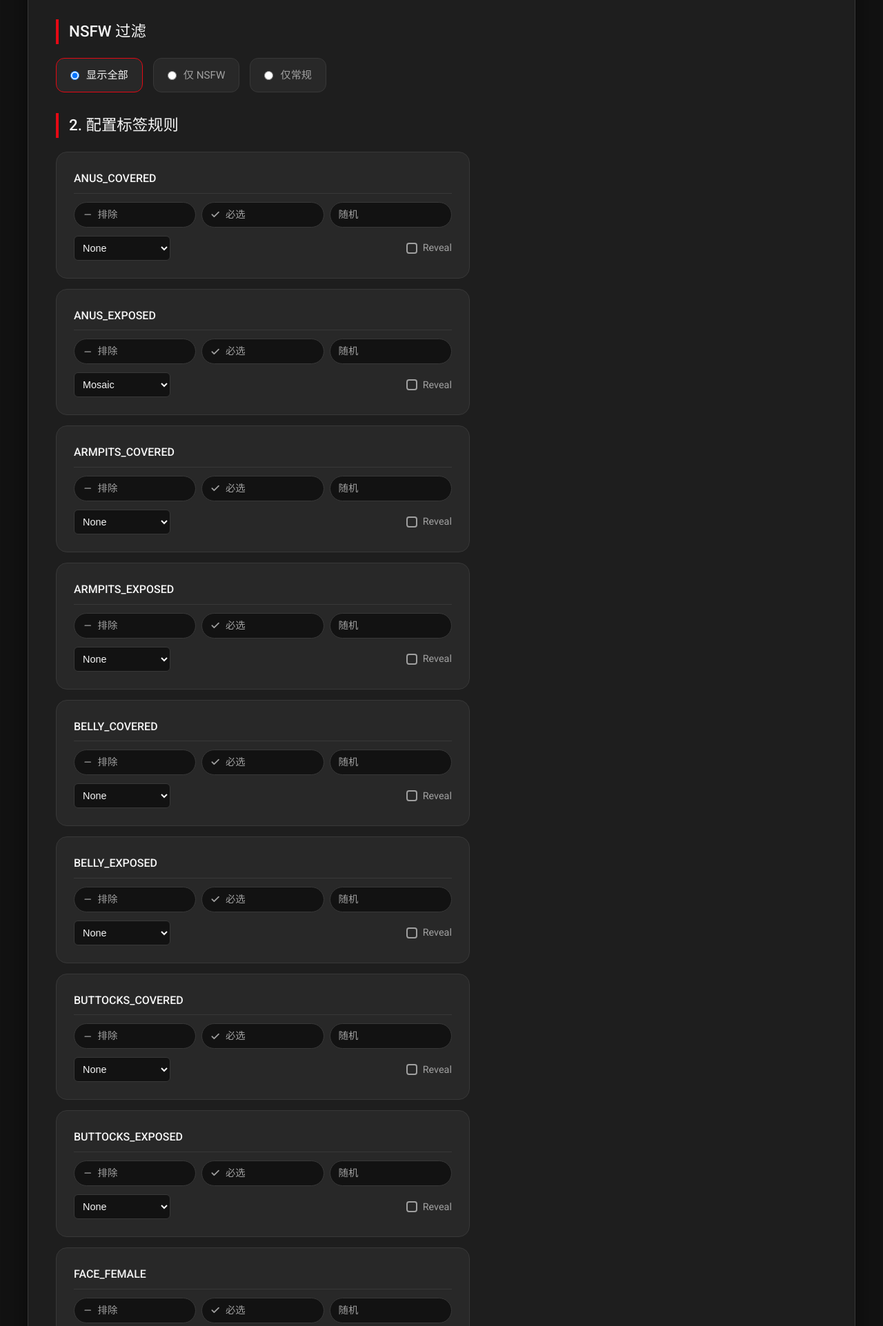
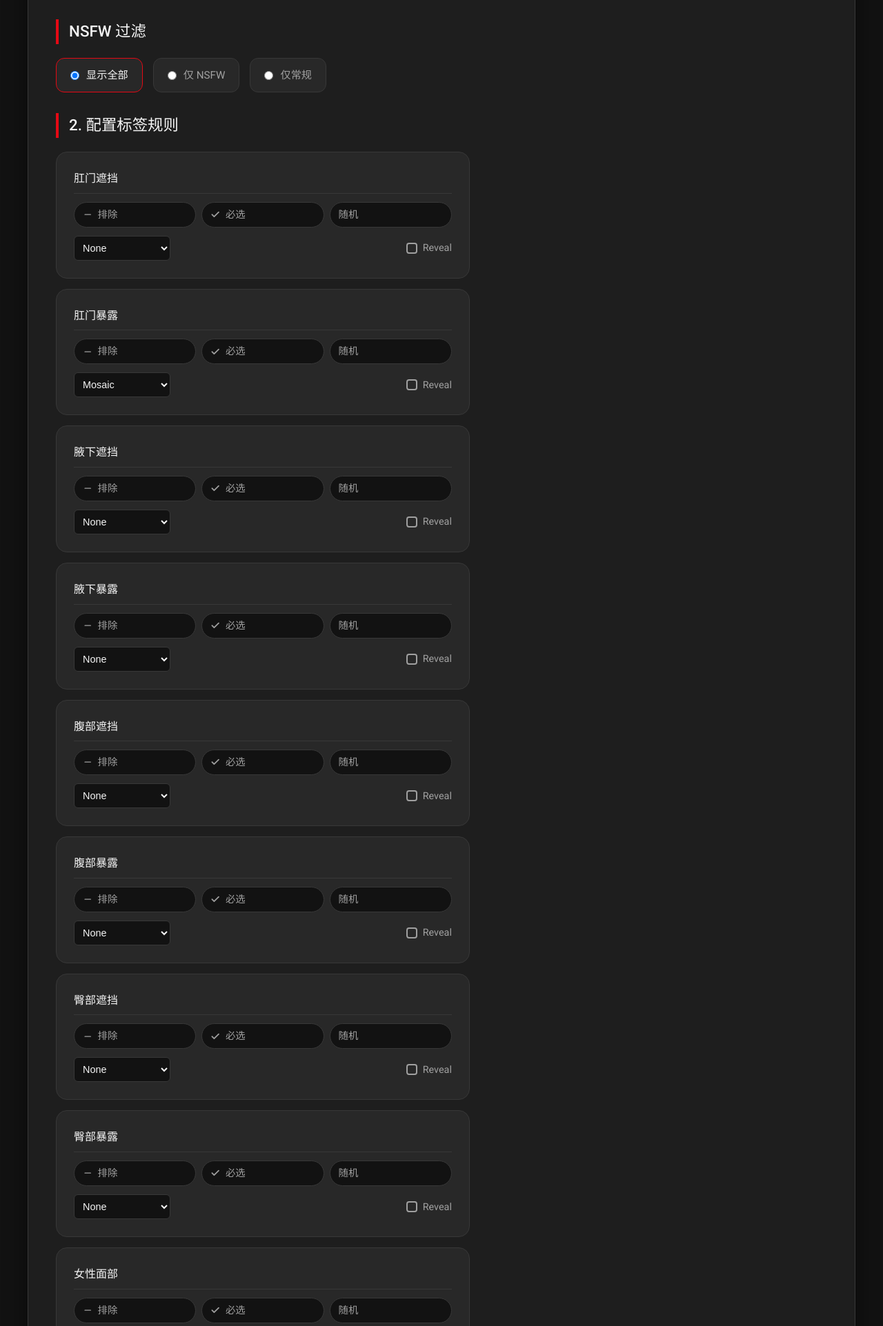
Before and after one commit to jedzqer/safe-image, a Flask app: page / in a window 1280 px wide. Shown: the part 476-2399 px from the top of the page at 69% size. Run offline with Flask 3, Linux system fonts and the light colour scheme.

Commit message:
添加了前端显示中文标签的功能

```diff
--- a/app.py
+++ b/app.py
@@ -103,6 +103,27 @@ ALL_CLASSES = [
     "MALE_GENITALIA_EXPOSED", "ANUS_COVERED", "FEMALE_BREAST_COVERED",
     "BUTTOCKS_COVERED"
 ]
+# 标签在前端的中文显示名
+LABEL_DISPLAY_NAMES = {
+    "FEMALE_GENITALIA_COVERED": "女性生殖器遮挡",
+    "FACE_FEMALE": "女性面部",
+    "BUTTOCKS_EXPOSED": "臀部暴露",
+    "FEMALE_BREAST_EXPOSED": "女性胸部暴露",
+    "FEMALE_GENITALIA_EXPOSED": "女性生殖器暴露",
+    "MALE_BREAST_EXPOSED": "男性胸部暴露",
+    "ANUS_EXPOSED": "肛门暴露",
+    "FEET_EXPOSED": "足部暴露",
+    "BELLY_COVERED": "腹部遮挡",
+    "FEET_COVERED": "足部遮挡",
+    "ARMPITS_COVERED": "腋下遮挡",
+    "ARMPITS_EXPOSED": "腋下暴露",
+    "FACE_MALE": "男性面部",
+    "BELLY_EXPOSED": "腹部暴露",
+    "MALE_GENITALIA_EXPOSED": "男性生殖器暴露",
+    "ANUS_COVERED": "肛门遮挡",
+    "FEMALE_BREAST_COVERED": "女性胸部遮挡",
+    "BUTTOCKS_COVERED": "臀部遮挡"
+}
 # 存放图片和JSON标注文件的主目录
 IMAGE_DIR = 'images'
 # 主目录下不进行JSON文件关联的子文件夹列表
@@ -501,6 +522,7 @@ def index():
     return render_template(
         'index.html',
         all_classes=ALL_CLASSES,
+        label_display=LABEL_DISPLAY_NAMES,
         methods=list(EFFECT_CREATORS.keys()),
         folders=ALL_FOLDER_OPTIONS
     )
--- a/templates/index.html
+++ b/templates/index.html
@@ -63,8 +63,9 @@
             <h2 class="control-header">2. 配置标签规则</h2>
             <div class="label-grid">
                 {% for cls in all_classes|sort %}
+                {% set display_name = label_display.get(cls, cls) %}
                 <div class="label-item" data-label="{{ cls }}">
-                    <span class="label-name" title="{{ cls }}">{{ cls }}</span>
+                    <span class="label-name" title="{{ cls }}">{{ display_name }}</span>
                     <div class="label-options-group">
                         <!-- 互斥单选：排除、必选、随机 -->
                         <div class="selection-type-group">
```
